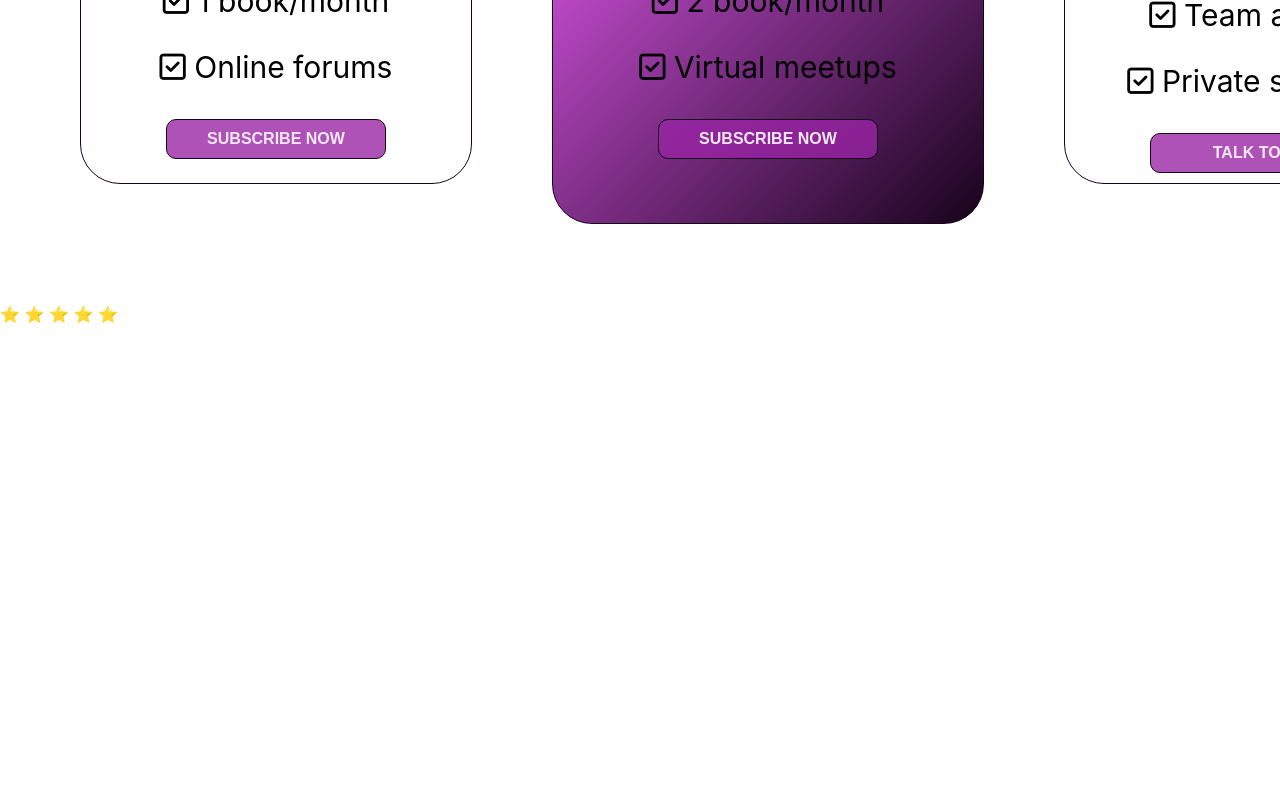
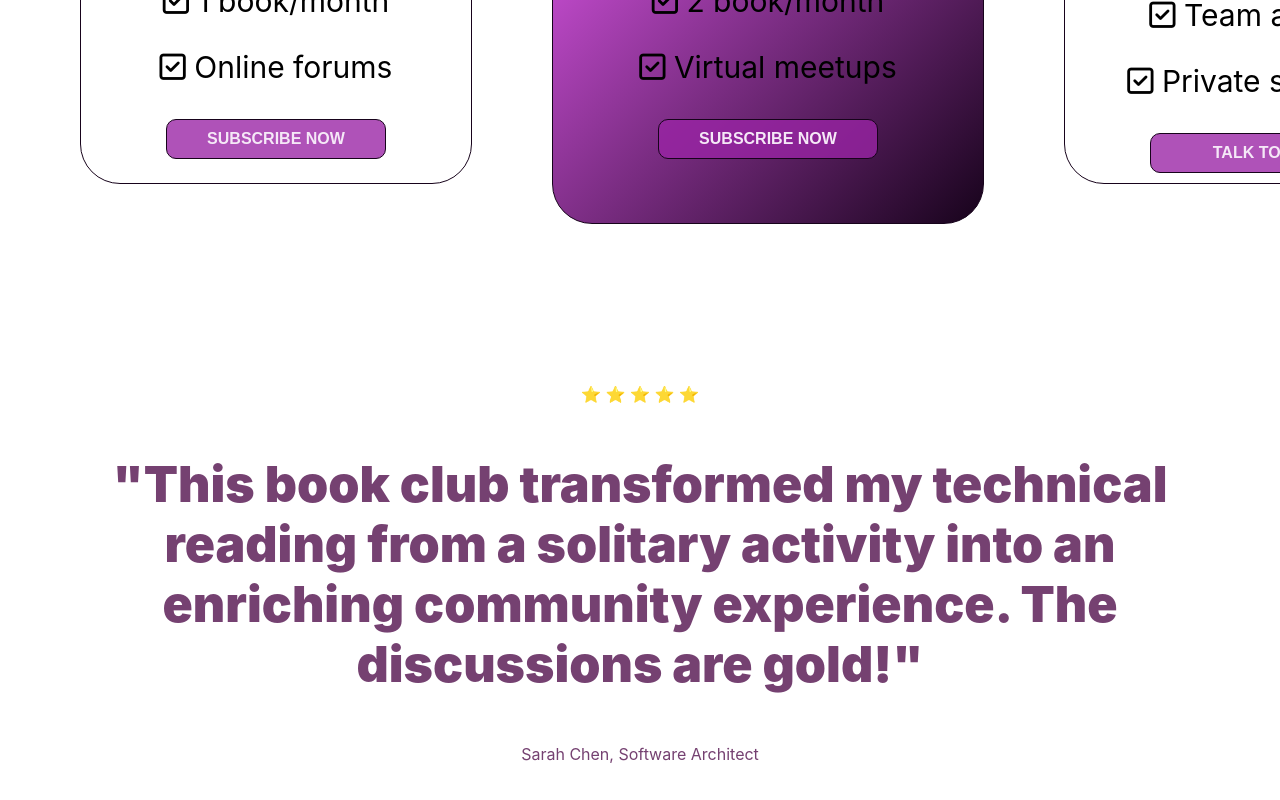
Before and after one commit to l-auta/Book-club, a React (Create React App) app: page / in a window 1280 px wide. Shown: the part 3726-4526 px from the top of the page. Before the commit the page ends 4050 px from the top, so only its background shows below. Built offline with nearby package versions, Linux system fonts and the light colour scheme.

Commit message:
component 5 looking good

```diff
--- a/src/App.css
+++ b/src/App.css
@@ -224,3 +224,23 @@
     gap: 80px;
     padding: 80px;
 }
+
+.five{
+    padding: 80px;
+}
+
+.remarks{
+    font-size: 50px;
+    color: #754171;
+    font-weight: 900;
+    text-align: center;
+}
+
+.author{
+    text-align: center;
+    color: #754171;
+}
+
+.stars{
+    text-align: center;
+}
--- a/src/component 5/maincomp.js
+++ b/src/component 5/maincomp.js
@@ -4,6 +4,12 @@ function ComponentFive(){
     return(
         <div className="five">
             <div className="stars"> {String.fromCodePoint('0x2b50')} {String.fromCodePoint('0x2b50')} {String.fromCodePoint('0x2b50')} {String.fromCodePoint('0x2b50')} {String.fromCodePoint('0x2b50')} </div>
+            <div className="remarks">
+                <p>"This book club transformed my technical reading from a solitary activity into an enriching community experience. The discussions are gold!"</p>
+            </div>
+            <div className="author">
+                <p>Sarah Chen, Software Architect</p>
+            </div>
         </div>
     )
 }
```
